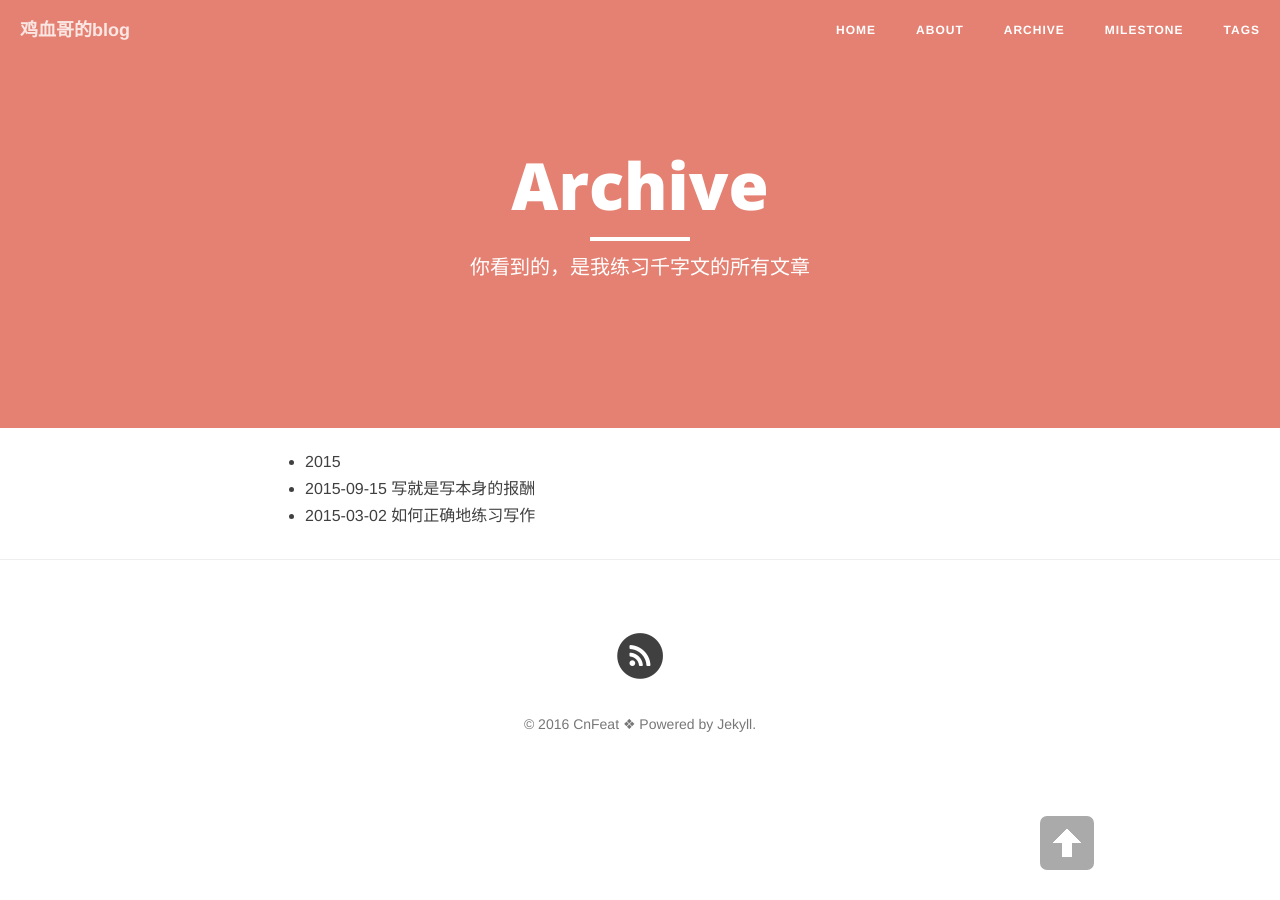
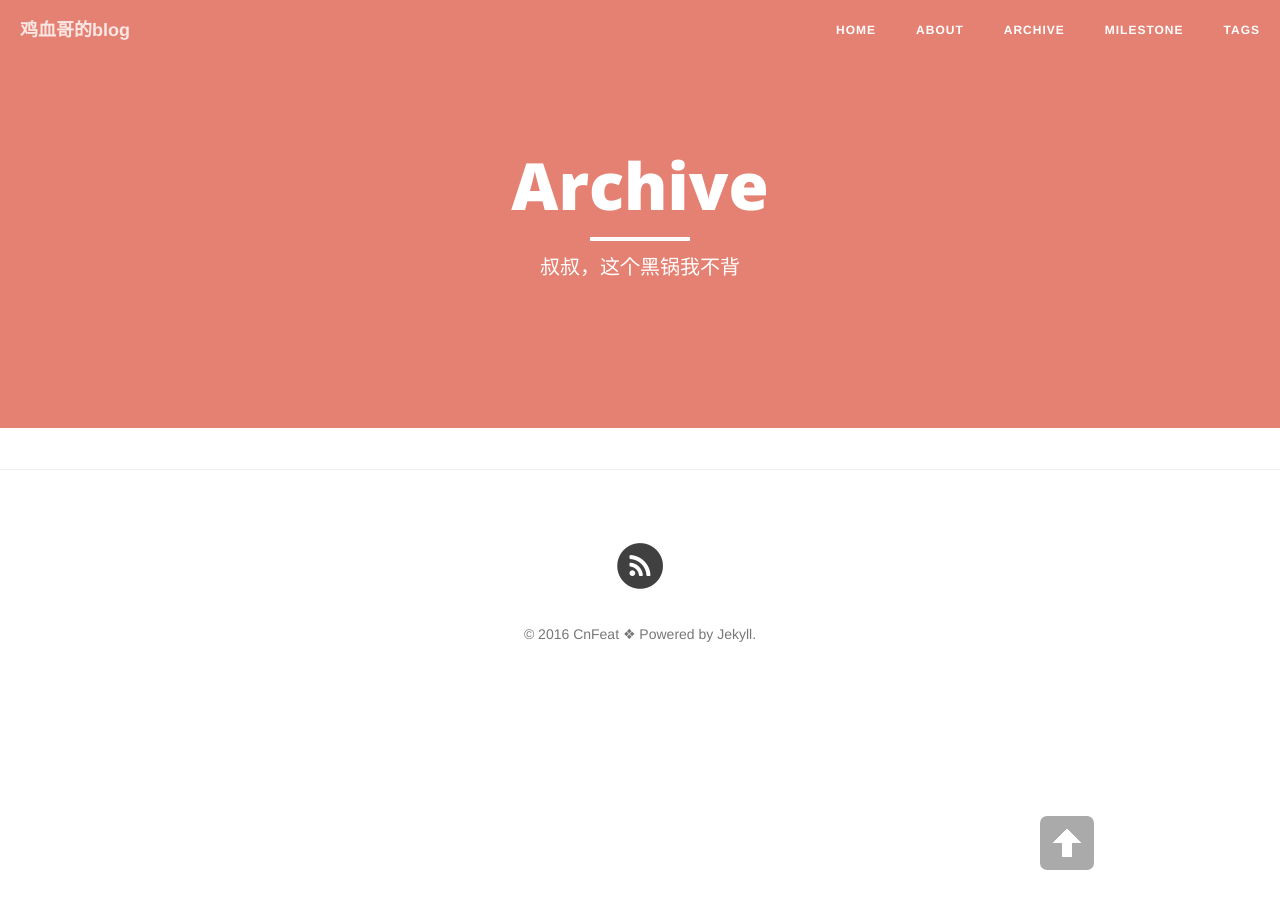
Before and after one commit to jixuege/jixuege.github.io, a Jekyll site: the page built from archive.md, in a window 1280 px wide. Built offline with Jekyll 4.4.1, drawn with Linux system fonts in a browser that asks for light colours; nearby versions of some CDN libraries.

Commit message:
2
修改2

```diff
--- a/about.md
+++ b/about.md
@@ -6,64 +6,39 @@
 ---
 
 
-<center>
-    <p><img src="http://7xlfkx.com1.z0.glb.clouddn.com/white2.jpg" align="center"></p>
-</center>
-
-我是陈素封，每天千字践行者，践行时间：2014年02月10日至2015年02月23日，感谢这段经历，让我成为了现在的我。
-
-现在研习 **认知写作学** 。
-
-###坚信
 
 
-- 元认知乃一切之源
-- 学苟知本，六经皆我注脚
-- 一切技能皆可习得，包括写作
+
+我是jixuege，博客：[www.jixuege.com](可能会停用)
+
+每天更新一篇博文，记录我成长路上的点滴，践行时间：2016年09月9起，缘起101计划，坚持了1半，后来因为某些事中断了，现再次拾起，希望遇到更优秀的自己。。。。。
+
+
+
+##坚信
+
+
+- 牛人并不可怕，可怕牛人比你更努力
+- 没有学不会的东西，只有肯不肯下功夫
+- 我会变得越来越优秀
+- 我不是屌丝，我不需要逆袭，我只是想让自己更优秀
+- 只有学习才会让我感到快乐
 - 「持续」并不是坚持，写就是最好的回报
+- 空杯心态，技术沉淀
+- 叔叔，这个黑锅我不背
 
 
 ###关注：
 
 
-- [元认知](http://www.mesule.com/)
 - 写作
 - Python
-- [阳志平](http://www.yangzhiping.com/)
-- [ZoomQuiet](http://blog.zoomquiet.io/)
 
 
 
 
-###代表作：
-
-- [《24款最值得推荐的中文字体》](http://cnfeat.com/blog/2015/05/22/a-24-chinese-fonts/)
-
-- [《世界并非如你所见——用可供性来发现更大的世界》](http://cnfeat.com/blog/2015/05/01/affordance/)
-
-- [《如何正确地练习写作》](http://cnfeat.com/blog/2015/03/02/how-to-write/)
-
-
 ###我的朋友们
 
-- [YiLee](http://yilee.me)
-- [Caos](http://caos.me)
-- [BuzhiNote](http://BuzhiNote.com)
-- [Azeril](http://azeril.me)
+- [who](写链接地址)
 
 ###联系
-
-- [博客：www.cnfeat.com](www.cnfeat.com)
-
-- [微博@CnFeat](http://weibo.com/207775270)
-
-- [知乎@陈素封](http://www.zhihu.com/people/Feat)
-
-- [知乎专栏](http://zhuanlan.zhihu.com/cnfeat)
-
-- 公众号：cnfeat
-
-
-<center>
-    <p><img src="http://i173.photobucket.com/albums/w63/cnfeat/2015-08-29-2_zpsqj7po8eo.png" align="center"></p>
-</center>
--- a/archive.md
+++ b/archive.md
@@ -1,21 +1,6 @@
 ---
 layout: page
 title: "Archive"
-description: "你看到的，是我练习千字文的所有文章"
+description: "叔叔，这个黑锅我不背"
 header-img: "img/orange.jpg"
 ---
-
-
-<ul class="listing">
-{% for post in site.posts %}
-  {% capture y %}{{post.date | date:"%Y"}}{% endcapture %}
-  {% if year != y %}
-    {% assign year = y %}
-    <li class="listing-seperator">{{ y }}</li>
-  {% endif %}
-  <li class="listing-item">
-    <time datetime="{{ post.date | date:"%Y-%m-%d" }}">{{ post.date | date:"%Y-%m-%d" }}</time>
-    <a href="{{ post.url }}" title="{{ post.title }}">{{ post.title }}</a>
-  </li>
-{% endfor %}
-</ul>
```
Also changed, not shown: milestone.md (line endings or trailing spaces).
